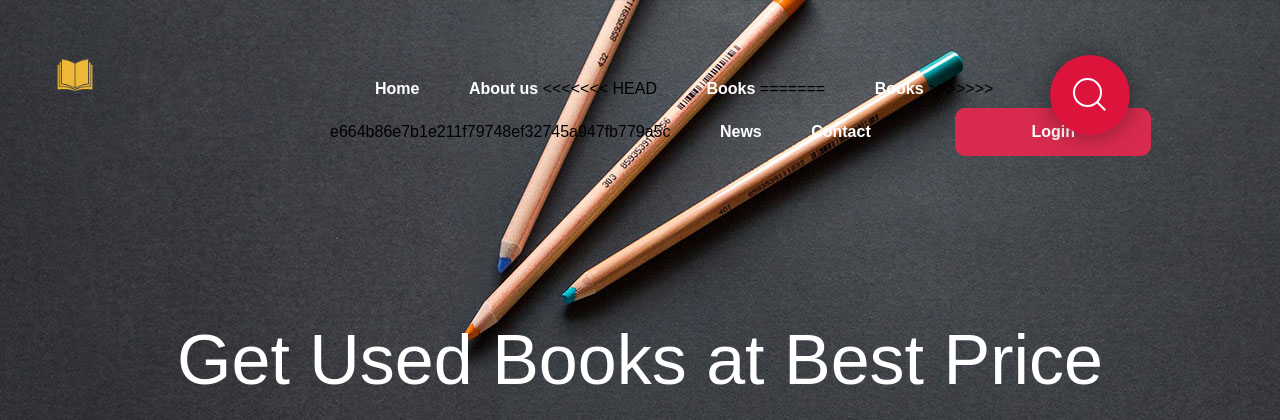
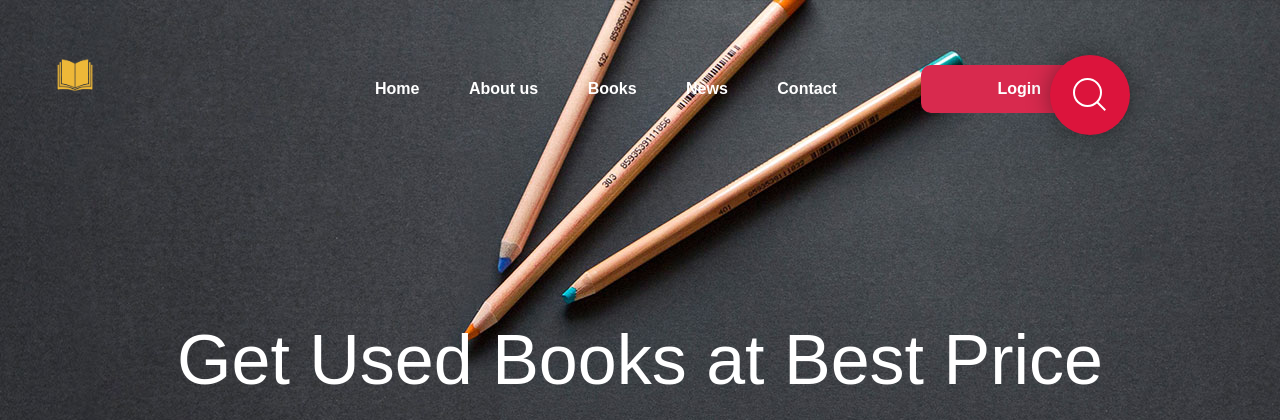
Before and after one commit to avinash-rao/final_PickABook, a Django app: page / in a window 1280 px wide. Shown: the top 420 px of the page. Run offline with Django 3.2, Linux system fonts and the light colour scheme.

Commit message:
edited firstpage.html

```diff
--- a/templates/LandingApp/firstpage.html
+++ b/templates/LandingApp/firstpage.html
@@ -34,11 +34,9 @@
         <ul>
               <li><a href="">Home</a></li>
               <li><a href="about" class="drp">About us</a></li>
-<<<<<<< HEAD
-              <li><a href="courses.html" class="drp">Books</a></li>
-=======
+
               <li><a href="bookss.html" class="drp" >Books</a></li>
->>>>>>> e664b86e7b1e211f79748ef32745a947fb779a5c
+
               <li><a href="blog.html" class="drp">News</a></li>
               <li><a href="contact" class="drp">Contact</a></li>
               {% if user.is_authenticated %}
```
